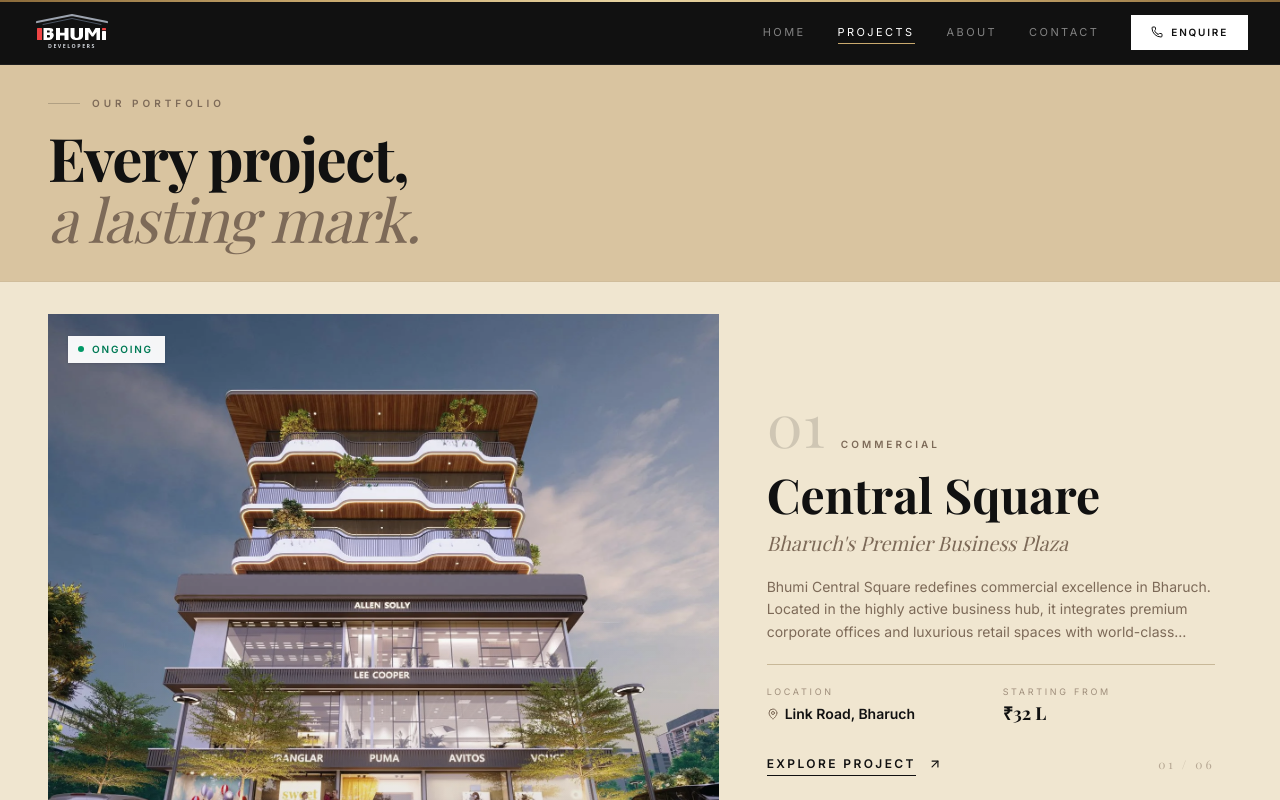
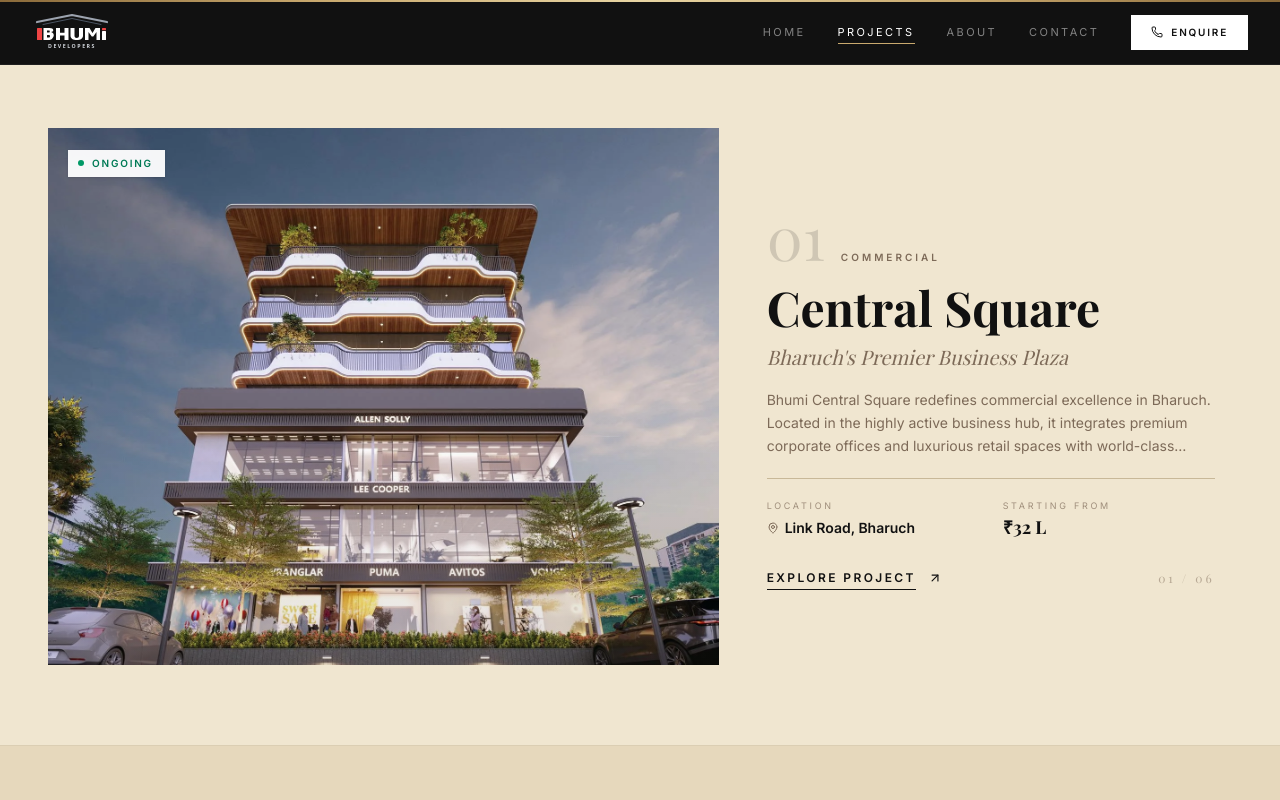
Before and after one commit to Marshmellow31/bhumi-developers, a Next.js app: page /projects in a window 1280 px wide. Shown: the top 800 px of the page. Built offline with nearby package versions, Linux system fonts and the light colour scheme.

Commit message:
feat: add ProjectShowcase component for displaying project list with motion animations

```diff
--- a/components/projects/ProjectShowcase.tsx
+++ b/components/projects/ProjectShowcase.tsx
@@ -159,32 +159,7 @@ function ProjectRow({ project, index, total }: ProjectRowProps) {
 export default function ProjectShowcase() {
   return (
     <div className="relative overflow-hidden">
-      {/* ── Section header band ── */}
-      <div className="bg-beige pt-20 md:pt-24 pb-6 md:pb-8 border-b border-border/50">
-        <div className="max-w-7xl mx-auto px-6 lg:px-12">
-          <motion.div
-            initial={{ opacity: 0, y: 30 }}
-            whileInView={{ opacity: 1, y: 0 }}
-            viewport={{ once: true, amount: 0.4 }}
-            transition={{ duration: 0.8, ease: [0.22, 1, 0.36, 1] }}
-            className="flex flex-col gap-4 max-w-2xl"
-          >
-            <div className="flex items-center gap-3">
-              <span className="w-8 h-px bg-primary/20" />
-              <span className="text-[10px] tracking-[0.4em] uppercase text-muted font-body font-semibold">
-                Our Portfolio
-              </span>
-            </div>
-            <h1
-              className="text-4xl md:text-5xl lg:text-6xl font-bold text-primary leading-[1.02] tracking-tight"
-              style={{ fontFamily: "var(--font-playfair)" }}
-            >
-              Every project, <br />
-              <span className="italic font-light text-muted">a lasting mark.</span>
-            </h1>
-          </motion.div>
-        </div>
-      </div>
+
 
       {/* ── Alternating project row bands ── */}
       {projects.map((project, i) => (
@@ -193,7 +168,7 @@ export default function ProjectShowcase() {
           className={`${rowBg[i % rowBg.length]} border-b border-border/50 last:border-b-0`}
         >
           <div className={`max-w-7xl mx-auto px-6 lg:px-12 ${
-            i === 0 ? "pt-6 md:pt-8 pb-14 md:pb-20" : "py-14 md:py-20"
+            i === 0 ? "pt-24 md:pt-32 pb-14 md:pb-20" : "py-14 md:py-20"
           }`}>
             <ProjectRow project={project} index={i} total={projects.length} />
           </div>
```
